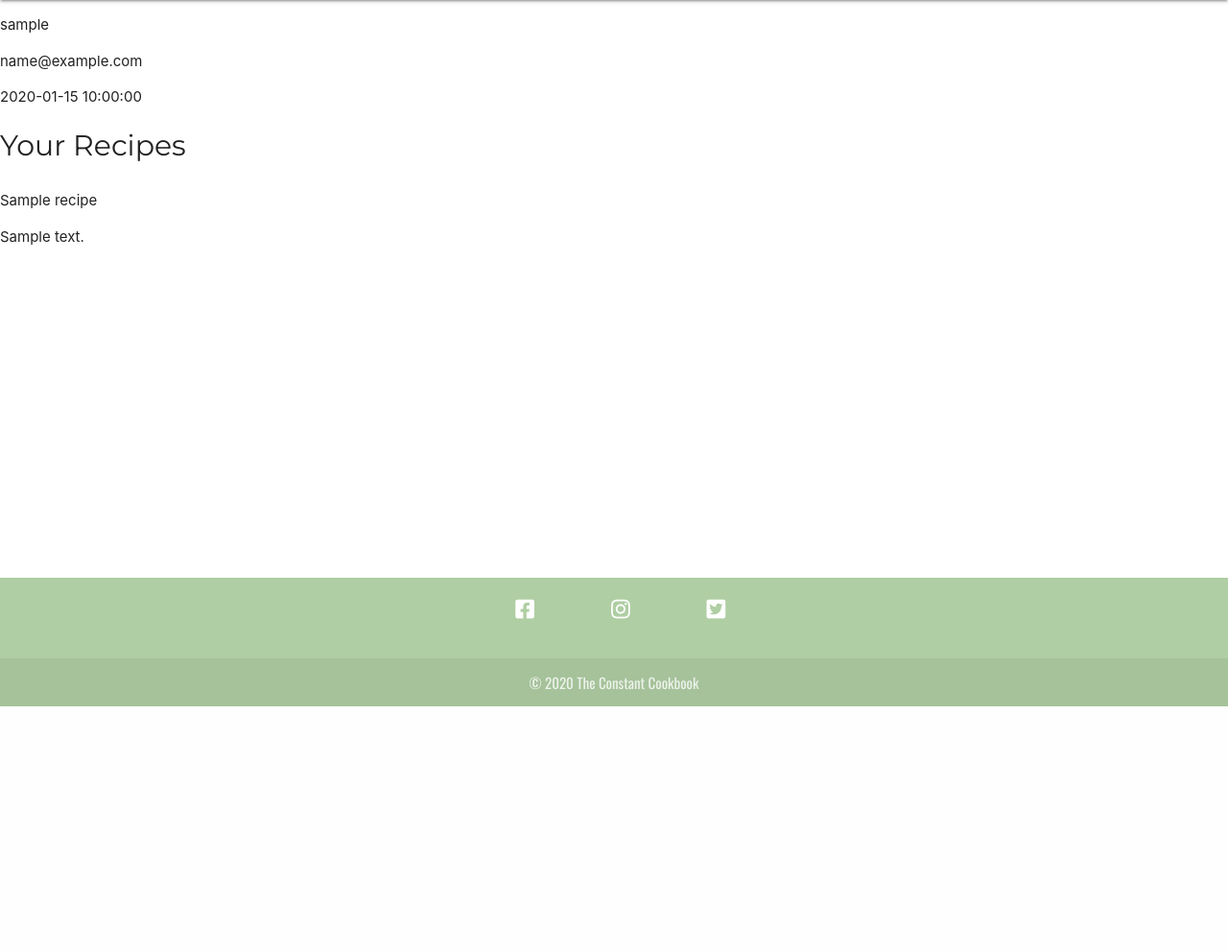
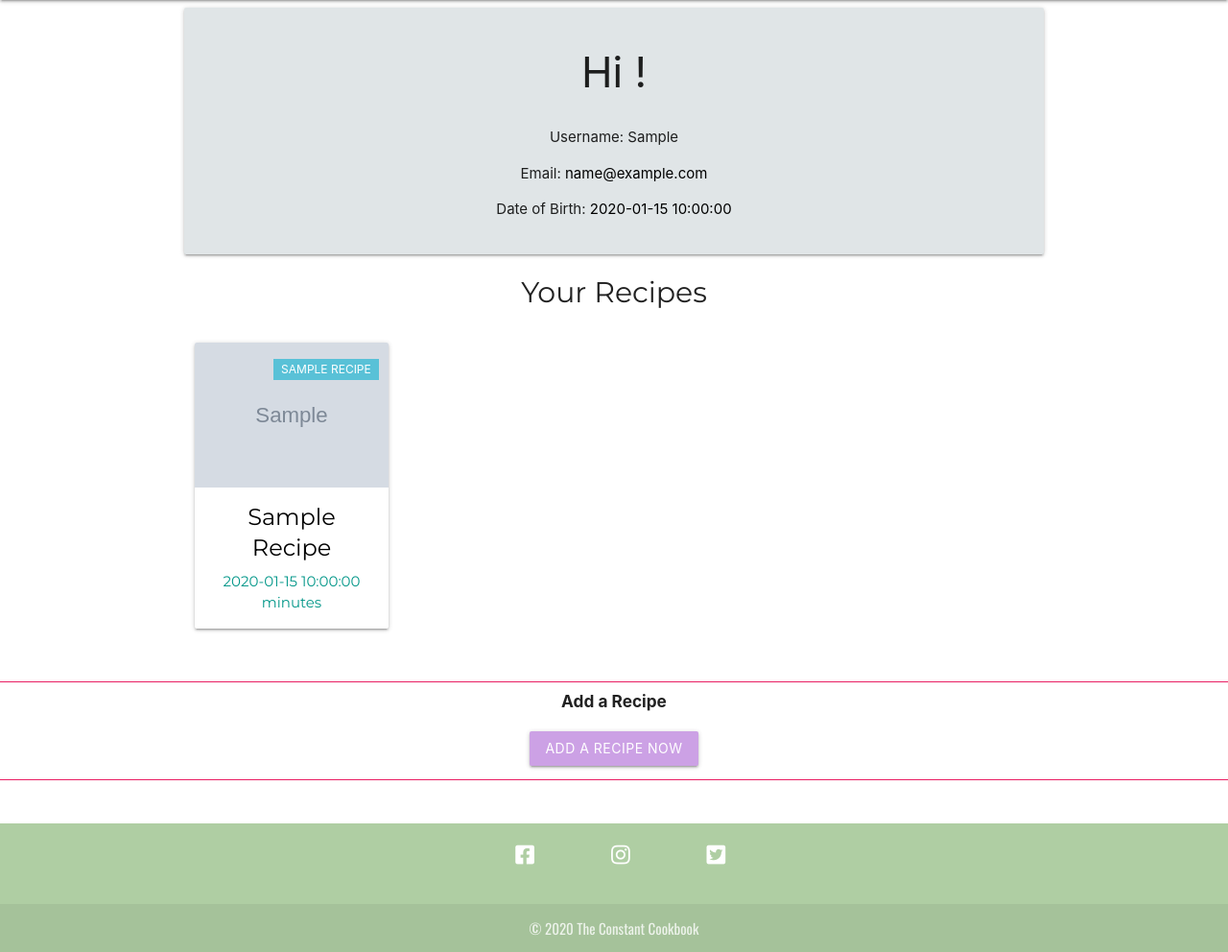
Before and after one commit to MelBiggs/dcd-milestone, a Flask app: a page that uses templates/user_profile.html in a window 1280 px wide. Shown: the part 64-1056 px from the top of the page at 96% size. Before the commit the page ends 800 px from the top, so only its background shows below. Run offline with Flask 2, Linux system fonts and the light colour scheme; grey boxes marked "Sample" are stand-in pictures; a database or web service that is not in the repository returns one stand-in record (values such as "Sample title"); some libraries are stand-ins or nearby versions.

Commit message:
Designed profile page

```diff
--- a/static/css/style.css
+++ b/static/css/style.css
@@ -117,6 +117,7 @@
 
 .card-title {
     size: 1em;
+     color: black!important;
 }
 
 .card-header {
@@ -406,6 +407,22 @@
     text-align: center;
     }
 
+/*                                                  PROFILE PAGE */
+
+
+.profile-recipe-card{
+    text-align: center;
+    }
+
+#add-recipe-btn {
+    margin: 1em;
+}
+
+#profile-recipe-btn {
+    background-color: #CCA1E5!important;
+    margin: 1em;
+}
+
 /*                                                  CREATE CATEGORY PAGE */
 
 
--- a/templates/edit_profile.html
+++ b/templates/edit_profile.html
@@ -1,5 +1,5 @@
 {% extends 'base.html' %} {%block title %}| Edit Profile{% endblock %}{% block content %}
-<div class="page_heading">Edit Profile/div>
+<div class="page_heading">Edit Profile</div>
 
 <div class="container recipe_form">
     <form class="col s12" method="POST" action="{{ url_for('edit_profile', username=user.username) }}">
--- a/templates/index.html
+++ b/templates/index.html
@@ -51,8 +51,8 @@
                     <br />
                     <div class="daily-recipe-card">
                         <div class="card-image waves-effect waves-block waves-light recipe-generator-img">
-                            <img src="{{recipe.image_url}}" class="responsive">
-                            <span class="card-title text-centered">{{recipe.name|title}}</span>
+                            <img src="{{recipe.image_url}}" height="400" width="375" class="responsive">
+                            <span class="generator-title card-title text-centered">{{recipe.name|title}}</span>
                         </div>
                         <br />
                         <div class="divider pink"></div>
--- a/templates/recipes.html
+++ b/templates/recipes.html
@@ -51,6 +51,7 @@
                     </div>
                 </div>
             </div>
+
             {% endfor %}
 </section>
 {% endblock %}
--- a/templates/show_recipe.html
+++ b/templates/show_recipe.html
@@ -11,12 +11,12 @@
 
 				<div class="col s12 l8 left-align">
 					<div class="recipe-header center-align">
-						<h4 style="text-transform:capitalize;">{{ recipe.name }}</h4>
+						<h4>{{ recipe.name|capitalize }}</h4>
 					</div>
 
 					<div class="row">
 						<div class="col s12 text center">
-							<p>Recipe by <span style="text-transform:capitalize;">{{ recipe.user }}</span></p>
+							<p>Recipe by <span>{{ recipe.user|capitalize }}</span></p>
 							<p>Type: <span class="icon-color">{{ recipe.category_name }}</span></p>
 						</div>
 					</div>
@@ -71,7 +71,7 @@
 						<div class="divider pink"></div>
 						<ul>
 							{% for ingredient in recipe.ingredients %}
-							<li><i class="fas fa-square fa-sm square" aria-hidden="true"></i> {{ ingredient|title }}
+							<li><i class="fas fa-square fa-sm square" aria-hidden="true"></i> {{ ingredient|capitalize }}
 							</li>
 							{% endfor %}
 						</ul>
--- a/templates/user_profile.html
+++ b/templates/user_profile.html
@@ -1,19 +1,66 @@
 {% extends 'base.html' %} {%block title %}| {{user.username }}{% endblock %}{% block content %}
 
 
+<section class="view-recipe">
+	<div class="container recipe-view">
+		<div class="row card view-recipe-card">
+			<div class="col s12 center">
+				<h3>Hi <span class="teal-text">{{session["user"]|capitalize}}</span>!</h3>
+			</div>
+			<div class="row">
+				<div class="col s12 text center">
+					<p>Username: <span style="text-transform:capitalize;">{{user.username|capitalize}}</span></p>
+					<p>Email: <span class="icon-color">{{ user.email }}</span></p>
+					<p>Date of Birth: <span class="icon-color">{{ user.dob }}</span></p>
 
-<p>{{user.username}}</p>
-<p>{{user.email}}</p>
-<p>{{user.dob}}</p>
+				</div>
+			</div>
+		</div>
+	</div>
 
-<h4>Your Recipes</h4> {% for recipe in recipes %}
-<p>{{recipe.name}}</p>
-<p>{{recipe.description}}</p>
+	<section class="row container profile-recipe-card">
+		<h4>Your Recipes </h4>
+		<div class="row">
+			{% for recipe in recipes %}
+			<div class="col s5 m5 l3">
+				<div class="card">
+					<div class="card-image">
+						<a class="waves-effect waves-light" href="{{url_for('view_recipe', slug=recipe.slug)}}">
+							{% if recipe.image_url %}
+							<img src="{{ recipe.image_url }}" class="responsive-img" alt="{{ recipe.name }}" height="400" width="375">
+          {% else %}
+							<img src="{{ url_for('static', filename='img/default-recipe-img.jpg') }}" alt="{{ recipe.name }}">
+          {% endif %}
+		</a>
 
-{% endfor %}
-<p>
-    {% if session['user'] == user.username %}
-    <a href="{{url_for('edit_profile', username=user.username)}}" id="edit-btn" class="waves-effect waves-light btn btn_small light-blue darken-1">Edit</a> {% endif %}
-</p>
+							<a href="{{url_for('view_recipe', slug=recipe.slug)}}" class="card-label">
+								{{ recipe.category_name }}</a>
+					</div>
+					<div class="card-content">
+						<a class="waves-effect waves-light" href="{{url_for('view_recipe', slug=recipe.slug)}}">
+							<span class="black-text card-title">{{ recipe.name|title }}</span></a>
+						<p class="teal-text cooking-text">{{ recipe.cooking_time}} minutes<p>
+					</div>
+				</div>
+			</div>
+		</div>
+		{% endfor %}
+	</section>
+
+	<div class="divider pink"></div>
+	<div class="text center">
+		<h6 class="text center"><b>Add a Recipe</b></h6>
+		<a href="{{ url_for('create_recipe') }}" class="waves-effect waves-light btn btn_small"
+			id="profile-recipe-btn">Add a Recipe Now</a>
+		<div class="divider pink"></div>
+	</div>
+</section>
+</br>
+<div class="text center">
+	{% if session['user'] == user.username %}
+	<a href="{{url_for('edit_profile', username=user.username)}}" id="edit-btn"
+		class="waves-effect waves-light btn btn_small light-blue darken-1">Edit Your Profile</a> {% endif %}
+</div>
+</br>
 
 {% endblock %}
```
